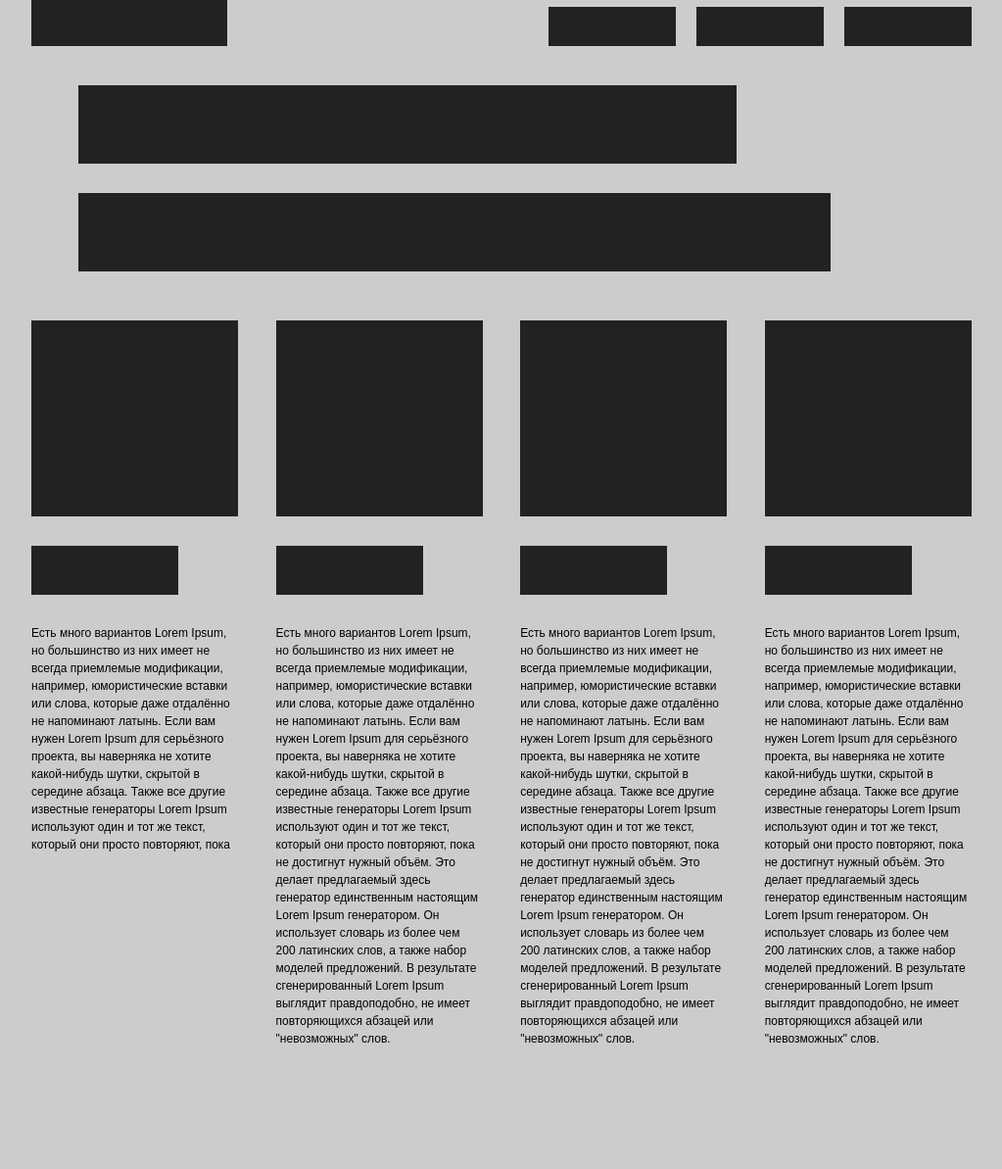
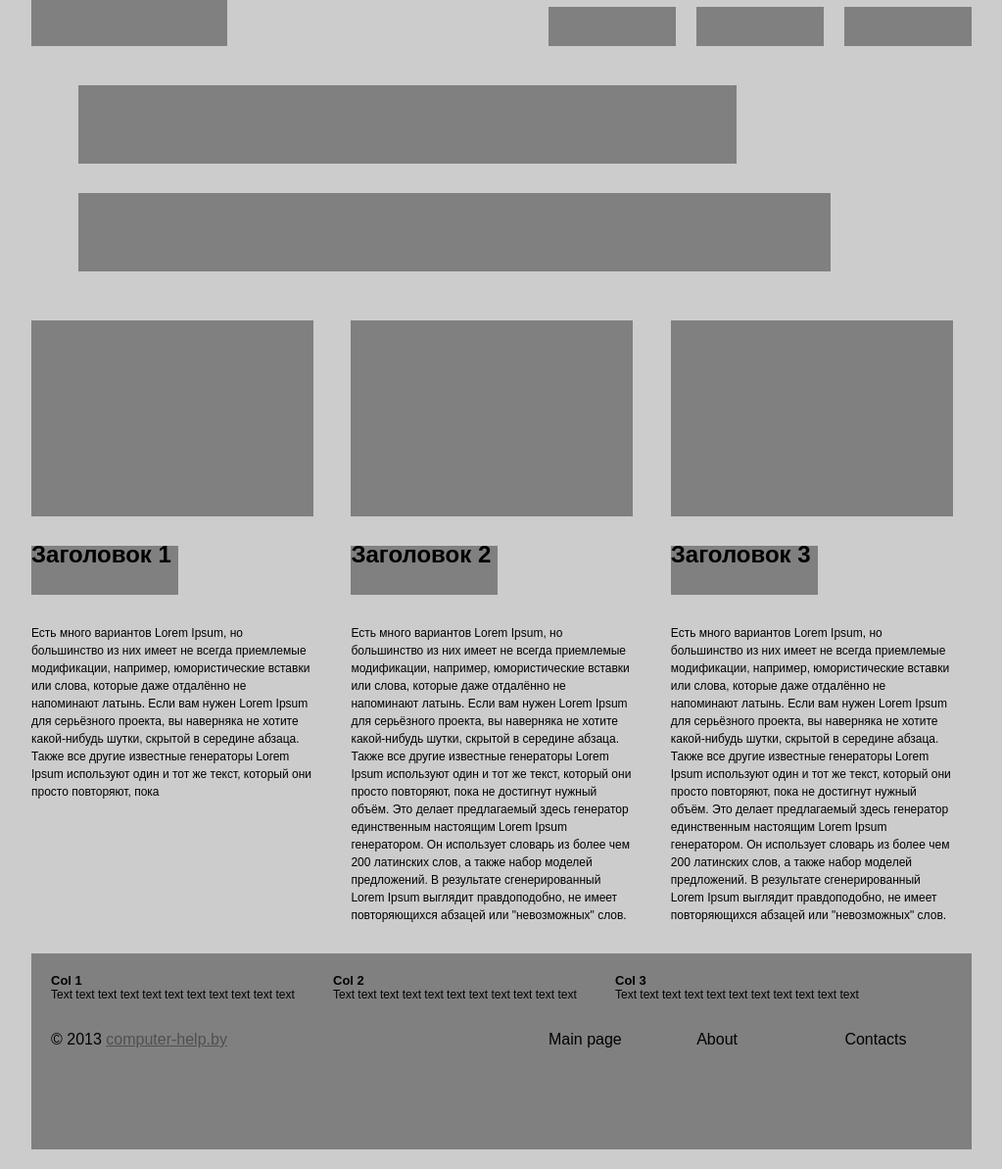
Before and after one commit to kranon/atlaw.ca, a plain HTML site: page new/index.html in a window 1280 px wide. Shown: the part 53-1246 px from the top of the page at 98% size, without its empty margins (128-1151 px from the left). Before the commit the page ends 1142 px from the top, so only its background shows below. Drawn offline with Linux system fonts and the light colour scheme.

Commit message:
Моя вёрстка

```diff
--- a/new/css/style.css
+++ b/new/css/style.css
@@ -32,8 +32,8 @@ ul {
 	margin: 20px auto;
 }
 
-.big, .s-block, .logo, .logo:before, .list, .m-top, .m-bottom, .w-image, .w-title, .m-image, .b-list, .ava, .t-block, .block{
-	background: #222;
+.big, .s-block, .logo, .logo:before, .list, .m-top, .m-bottom, .w-image, .w-title, .m-image, .b-list, .ava, .t-block, .block,footer{
+	background: gray;
 }
 .top{
 	margin: 0 0 40px 0px;
@@ -85,7 +85,7 @@ ul {
 
 .w-block{
 	float: left;
-	width: 22%;
+	width: 30%;
 	margin: 0 0 0 4%;
 	font-size: 12px;
 	line-height: 1.5em;
@@ -105,8 +105,43 @@ ul {
 	height: 50px;
 	margin: 0 0 30px 0;
 }
-
-
+footer{
+	height: 200px;
+	margin-top: 30px;
+}
+.bottomfooter{
+	position: relative;
+	bottom: -30px;
+}
+footer .item{
+	/*margin-top: 140px;*/
+	float:right;
+	margin: 0px;
+}
+.copyright{
+	float:left;
+	margin-left: 20px;
+}
+.copyright a{
+	color: #4F4F4F;
+}
+footer .cols{
+	float:left;
+	width: 100%;
+	overflow: hidden;
+	margin-left: 20px;
+	margin-top: 20px;
+	font-size: 12px;
+}
+footer .col{
+	float:left;
+	display: inline;
+	width: 30%;
+}
+.col-title{
+	font-weight: 700;
+	font-size: 13px;
+}
 @media screen and (min-width: 600px) and (max-width: 800px) {
 
 		.w-block{
--- a/new/index.html
+++ b/new/index.html
@@ -1,4 +1,3 @@
-
 <!DOCTYPE HTML>
 <html lang="ru-RU">
     <head>
@@ -23,27 +22,49 @@
 			<div class="wrapper">
 				<div class="w-block">
 					<div class="w-image"></div>
-					<div class="w-title"></div>
+					<div class="w-title"><h1>Заголовок 1</h1></div>
 					Есть много вариантов Lorem Ipsum, но большинство из них имеет не всегда приемлемые модификации, например, юмористические вставки или слова, которые даже отдалённо не напоминают латынь. Если вам нужен Lorem Ipsum для серьёзного проекта, вы наверняка не хотите какой-нибудь шутки, скрытой в середине абзаца. Также все другие известные генераторы Lorem Ipsum используют один и тот же текст, который они просто повторяют, пока
 
 				</div>
 				<div class="w-block">
 					<div class="w-image"></div>
-					<div class="w-title"></div>
+					<div class="w-title"><h1>Заголовок 2</h1></div>
 					Есть много вариантов Lorem Ipsum, но большинство из них имеет не всегда приемлемые модификации, например, юмористические вставки или слова, которые даже отдалённо не напоминают латынь. Если вам нужен Lorem Ipsum для серьёзного проекта, вы наверняка не хотите какой-нибудь шутки, скрытой в середине абзаца. Также все другие известные генераторы Lorem Ipsum используют один и тот же текст, который они просто повторяют, пока не достигнут нужный объём. Это делает предлагаемый здесь генератор единственным настоящим Lorem Ipsum генератором. Он использует словарь из более чем 200 латинских слов, а также набор моделей предложений. В результате сгенерированный Lorem Ipsum выглядит правдоподобно, не имеет повторяющихся абзацей или "невозможных" слов.
 				</div>
 				<div class="w-block">
 					<div class="w-image"></div>
-					<div class="w-title"></div>
+					<div class="w-title"><h1>Заголовок 3</h1></div>
 					Есть много вариантов Lorem Ipsum, но большинство из них имеет не всегда приемлемые модификации, например, юмористические вставки или слова, которые даже отдалённо не напоминают латынь. Если вам нужен Lorem Ipsum для серьёзного проекта, вы наверняка не хотите какой-нибудь шутки, скрытой в середине абзаца. Также все другие известные генераторы Lorem Ipsum используют один и тот же текст, который они просто повторяют, пока не достигнут нужный объём. Это делает предлагаемый здесь генератор единственным настоящим Lorem Ipsum генератором. Он использует словарь из более чем 200 латинских слов, а также набор моделей предложений. В результате сгенерированный Lorem Ipsum выглядит правдоподобно, не имеет повторяющихся абзацей или "невозможных" слов.
 				</div>
-				<div class="w-block">
-					<div class="w-image"></div>
-					<div class="w-title"></div>
-					Есть много вариантов Lorem Ipsum, но большинство из них имеет не всегда приемлемые модификации, например, юмористические вставки или слова, которые даже отдалённо не напоминают латынь. Если вам нужен Lorem Ipsum для серьёзного проекта, вы наверняка не хотите какой-нибудь шутки, скрытой в середине абзаца. Также все другие известные генераторы Lorem Ipsum используют один и тот же текст, который они просто повторяют, пока не достигнут нужный объём. Это делает предлагаемый здесь генератор единственным настоящим Lorem Ipsum генератором. Он использует словарь из более чем 200 латинских слов, а также набор моделей предложений. В результате сгенерированный Lorem Ipsum выглядит правдоподобно, не имеет повторяющихся абзацей или "невозможных" слов.
+
+			</div>
+		</div>
+		<footer>
+			<div class="cols">
+				<div class="col">
+					<div class="col-title">Col 1</div>
+					Text text text text text text text text text text text
+				</div>
+				<div class="col">
+					<div class="col-title">Col 2</div>
+					Text text text text text text text text text text text
+				</div>
+				<div class="col">
+					<div class="col-title">Col 3</div>
+					Text text text text text text text text text text text
 				</div>
 			</div>
-		</div>
+			<div class="bottomfooter">
+				<div class="copyright">
+					&copy  2013 <a href="http://computer-help.by">computer-help.by</a>
+				</div>
+				<ul class="item">
+					<li class="list">Main page</li>
+					<li class="list">About</li>
+					<li class="list">Contacts</li>
+				</ul>
+			</div>
+		</footer>
 	</div>
 </body>
 </html>
--- a/new/style.css
+++ /dev/null
@@ -1,162 +0,0 @@
-@charset "utf-8";
-
-
-
-html, body{
-	margin: 0;
-	padding: 0;
-	font-family: Arial, Tahoma;
-	color: #000;
-	background: #ccc;
-}
-
-
-ul {
-	margin: 0;
-	padding: 0;
-	list-style: none;
-}
-
-*{
-	-webkit-transition: all 0.3s ease;
-	-moz-transition: all 0.3s ease;
-	-o-transition: all 0.3s ease;
-	-ms-transition: all 0.3s ease;
-	transition: all 0.3s ease;
-}
-
-.wrap{
-	position: relative;
-	width: 80%;
-	max-width: 960px;
-	margin: 20px auto;
-}
-
-.big, .s-block, /*.logo, .logo:before,*/ .list, .m-top, .m-bottom, .w-image, .w-title, .m-image, .b-list, .ava, .t-block, .block{
-	background: #222;
-}
-.top{
-	margin: 0 0 40px 0px;
-	overflow: hidden;
-}
-
-.logo{
-	float: left;
-	width: 632px;
-	height: 266px;
-	background: url("./images/logo.png");
-}
-
-.item{
-	float: right;
-	margin-top: 40px;
-	width: 45%;
-}
-
-
-.list{
-	float: left;
-	width: 30%;
-	height: 40px;
-	margin: 0 0 0 5%;
-}
-
-.list:first-child{
-	margin: 0;
-}
-
-
-.m-top{
-	width: 70%;
-	min-height: 80px;
-	margin: 30px 0px 30px 5%;
-}
-
-.m-bottom{
-	width: 80%;
-	min-height: 80px;
-	margin: 0 0 0 5%;
-}
-
-.wrapper{
-	margin: 50px 0 0;
-	width: 100%;
-	overflow: hidden;
-}
-
-.w-block{
-	float: left;
-	width: 22%;
-	margin: 0 0 0 4%;
-	font-size: 12px;
-	line-height: 1.5em;
-}
-
-.w-block:first-child{
-	margin: 0;
-}
-
-.w-image{
-	height: 200px;
-	margin: 0 0 30px 0;
-}
-
-.w-title{
-	width: 150px;
-	height: 50px;
-	margin: 0 0 30px 0;
-}
-
-
-@media screen and (min-width: 600px) and (max-width: 800px) {
-
-		.w-block{
-			width: 48%;
-		}
-
-
-		.w-block:nth-child(odd){
-			clear: left;
-			margin: 0 0 60px 0;
-		}
-
-		.w-block:nth-child(even){
-			margin: 0 0 60px 4%;
-		}
-    }
-
-@media screen and (max-width: 600px) {
-
-		.logo{
-			float: none;
-		}
-
-		.item{
-			float: none;
-			width: 100%;
-			margin: 10px 0px;
-		}
-
-		.list{
-			margin: 0 0 0 10px;
-		}
-
-		.m-top {
-			margin: 0 0 30px;
-		}
-
-		.m-bottom{
-			margin: 0;
-		}
-
-		.w-block, .w-block:first-child{
-			float: none;
-			width: 100%;
-			margin: 0 0 40px 0;
-		}
-
-		.w-image{
-			height: 300px;
-		}
-
-    }
```
Also changed, not shown: 2 other files.
